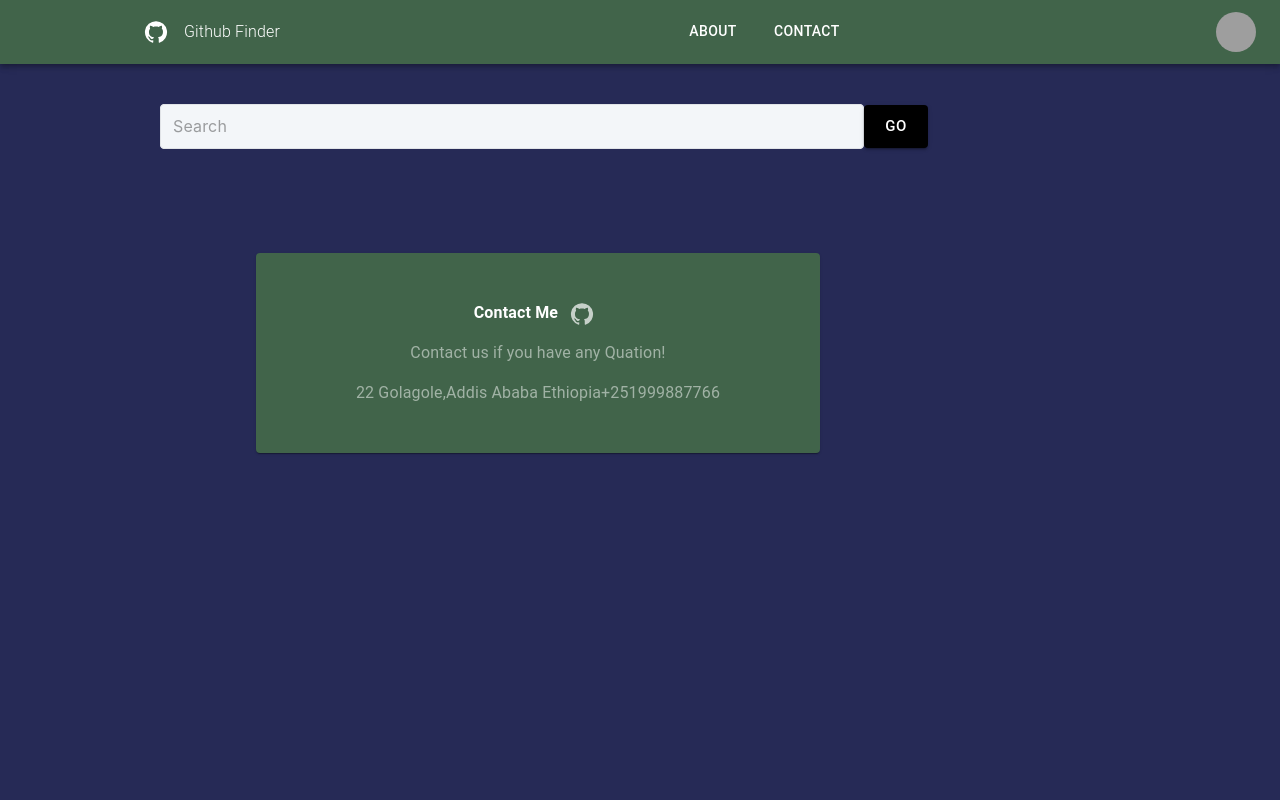
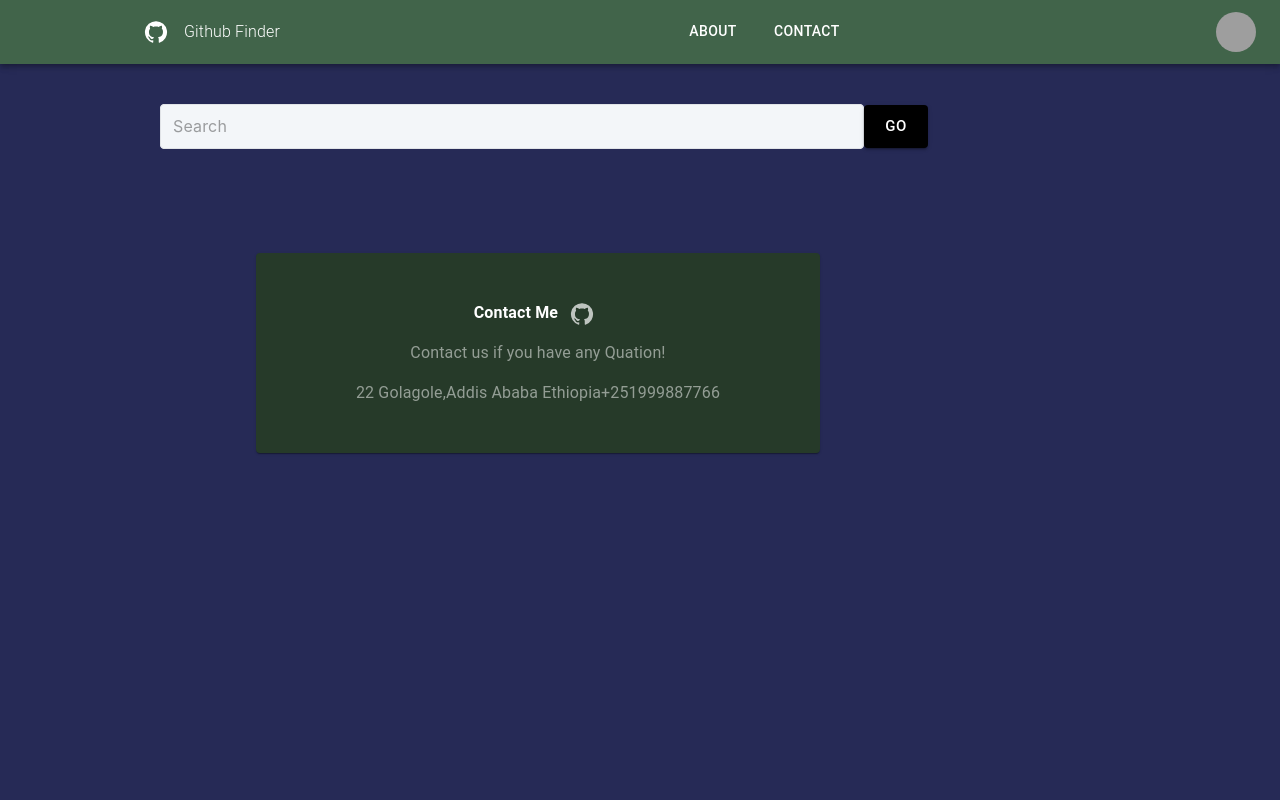
Before and after one commit to dagopia/Github-finder-app, a React (Create React App) app: page /contact in a window 1280 px wide. Shown: the top 800 px of the page. Built offline with nearby package versions, Linux system fonts and the light colour scheme; grey boxes are pictures that could not be loaded.

Commit message:
Color Updated for Paper.

```diff
--- a/src/routes/About.js
+++ b/src/routes/About.js
@@ -13,7 +13,7 @@ function About({ title, desc }) {
           ml: "20%",
           mt: "5%",
 
-          bgcolor: "#41644A",
+          bgcolor: "#263A29",
           color: "white",
         }}
       >
--- a/src/routes/Contact.js
+++ b/src/routes/Contact.js
@@ -10,7 +10,8 @@ function Contact({ title, desc, Address, phoNumber }) {
         p: 4,
         ml: "20%",
         mt: "5%",
-        bgcolor: "#41644A",
+        bgcolor: "#263A29",
+
         color: "white",
       }}
     >
```
